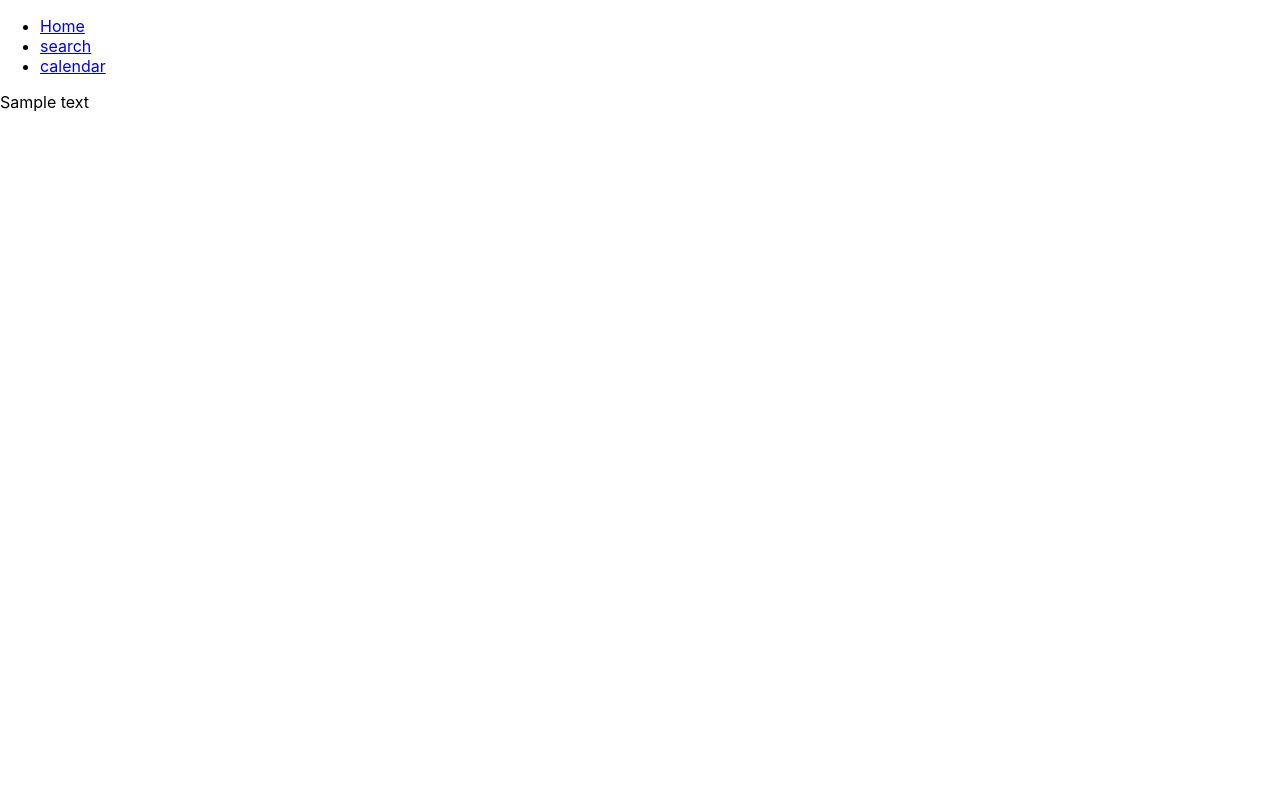
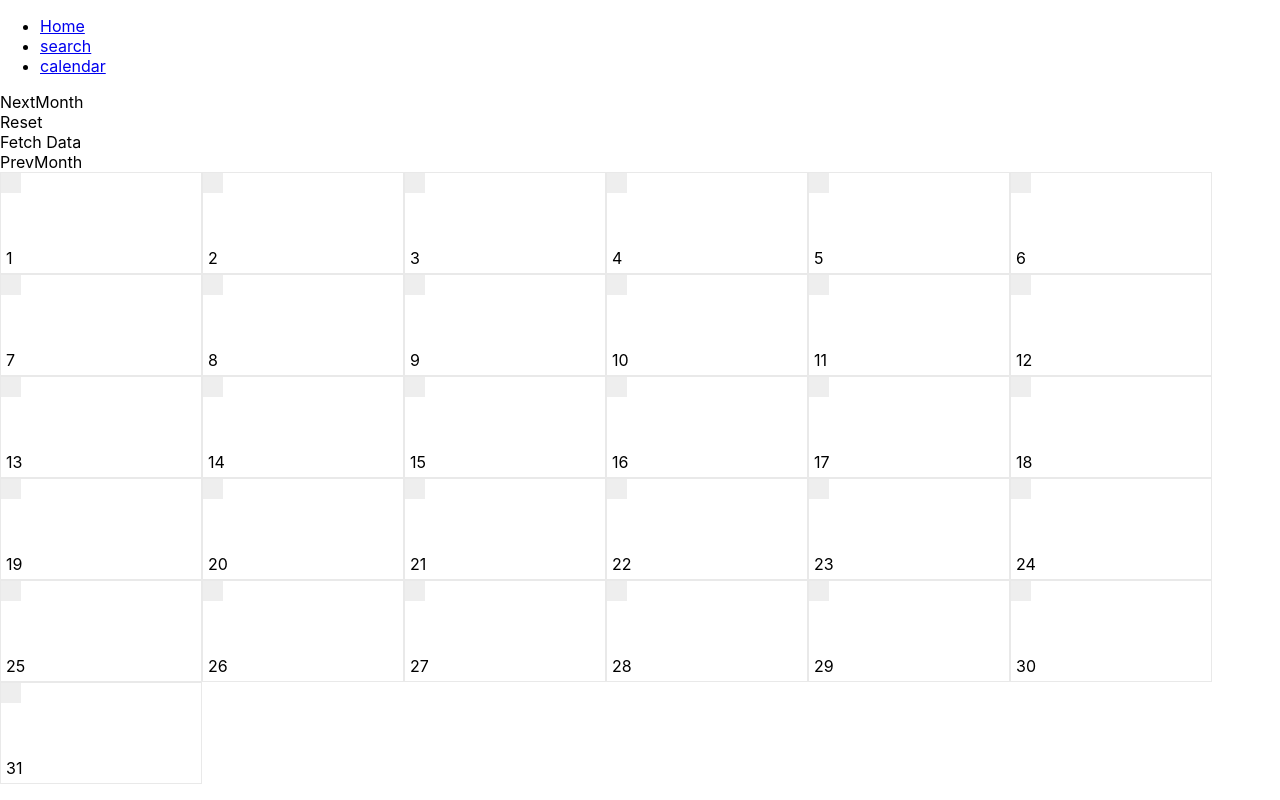
Before and after one commit to emkuzet/sample-calendar, a React app: page /Search in a window 1280 px wide. Built offline with nearby package versions, Linux system fonts and the light colour scheme; no server answers.

Commit message:
adding calendar

```diff
--- a/src/actions/action.js
+++ b/src/actions/action.js
@@ -3,7 +3,6 @@ import axios from 'axios';
 
 export const fetchData = () => ({
     type: types.FETCH_DATA,
-    fetchStatus: true
 });
 
 export const fetchDataComplete = (sampleData) => ({
@@ -13,7 +12,6 @@ export const fetchDataComplete = (sampleData) => ({
 
 export const fetchError = () => ({
     type: types.FETCH_ERROR,
-    fetchStatus: false
 });
 
 export const fetchDataSuccess = () => dispatch => {
@@ -27,3 +25,55 @@ export const fetchDataSuccess = () => dispatch => {
         console.log(error);
       })
 }
+
+export const createCalendar = () => ({
+    type: types.CREATE_CALENDAR,
+    calendarItem: createMonthCalendar()
+});
+
+export const editCalendar = (id) => ({
+    type: types.EDIT_CALENDAR,
+    id: id,
+    note: 'TEST'
+});
+
+
+
+function daysInMonth(month, year) {
+    return new Date(year, month, 0).getDate() + 1 ;
+}
+
+function createMonthCalendar(){
+
+    let currentMonth = new Date().getMonth();
+    let currentYear= new Date().getFullYear();
+
+    const daysCount = daysInMonth(currentMonth, currentYear);
+    let calendarDay = 0;
+    let allMonth = [];
+
+    do {
+        calendarDay = calendarDay + 1;
+        allMonth.push( new Object({ id : calendarDay , note: ''}));
+    } while (calendarDay < daysCount );
+    return allMonth;
+
+}
+
+export const fillCalendar = (sampleData) => dispatch => {
+    dispatch(fillSingleData(sampleData, getRandomInt(30)))
+    dispatch(fillSingleData(sampleData, getRandomInt(30)))
+    dispatch(fillSingleData(sampleData, getRandomInt(30)))
+    dispatch(fillSingleData(sampleData, getRandomInt(30)))
+}
+
+
+function getRandomInt(max) {
+    return Math.floor(Math.random() * Math.floor(max));
+  }
+
+export const fillSingleData = (sampleData, id) => ({
+    type: types.FILL_DATA,
+    id: id,
+    note: sampleData[getRandomInt(10)].name
+})
--- a/src/actions/actionTypes.js
+++ b/src/actions/actionTypes.js
@@ -2,3 +2,6 @@ export const FETCH_DATA = 'FETCH_DATA';
 export const FETCH_ERROR = 'FETCH_ERROR';
 export const FETCH_DATA_SUCCESS = 'FETCH-DATA-SUCCESS';
 export const SINGLE_EDIT = 'SINGLE_EDIT';
+export const CREATE_CALENDAR = 'CREATE_CALENDAR';
+export const EDIT_CALENDAR = 'EDIT_CALENDAR';
+export const FILL_DATA = 'FILL_DATA';
--- a/src/components/calendar.js
+++ b/src/components/calendar.js
@@ -14,6 +14,11 @@ class Calendar extends Component {
 
 }
 
+function search(){
+
+
+}
+
 const stateToProps = state =>( {
 
 });
--- a/src/components/search.js
+++ b/src/components/search.js
@@ -1,33 +1,67 @@
 import React, { Component } from 'react';
 import { connect } from 'react-redux';
-import { fetchDataSuccess } from '../actions/action';
+import { fetchDataSuccess, createCalendar, fillCalendar } from '../actions/action';
 import SearchSingle from './searchSingle';
 import PropTypes  from 'prop-types';
+import './search.scss';
 
 class Search extends Component {
 
-    componentDidMount(){
-        this.props.Test()
+    constructor(props){
+        super(props)
+        this.FillCalendar = this.FillCalendar.bind(this);
+        this.createCalendar = this.createCalendar.bind(this);
     }
 
+    createCalendar(){
+        this.props.CreateCalendar()
+    }
+
+    FillCalendar(){
+        this.props.FillCalendar(this.props.sampleData);
+    }
+
+    componentDidMount(){
+        this.props.CreateCalendar()
+        this.props.PullApi();
+    }
+
+
     render() {
-        console.log( this.props);
+
         return(
-            <SearchSingle/>
+            <div className="Container">
+                 <div className="Navigation">
+                    <div className="nextMonth"> NextMonth </div>
+                    <div className="resetData" onClick={this.createCalendar}> Reset </div>
+                    <div className="fetchData"  onClick={this.FillCalendar}> Fetch Data </div>
+                    <div className="prevMonth"> PrevMonth </div>
+                </div>
+
+                 <div className="Calendar">
+                    {this.props.calendarItem.map((days, index )  =>
+                        <SearchSingle key={index} number={days.id} note={days.note} /> , this
+                    )}
+                </div>
+            </div>
+
         );
     }
-}
+};
 
 const stateToProps = (state) => {
-       return state.sampleData
+       return state
 };
 
 const actionToProps =  dispatch => ({
-        Test : () => dispatch(fetchDataSuccess())
+    PullApi : () => dispatch(fetchDataSuccess()),
+    CreateCalendar : () => dispatch(createCalendar()),
+    FillCalendar : (sampleData) => dispatch(fillCalendar(sampleData))
 })
 
 Search.propTypes = {
-    Test: PropTypes.func.isRequired
+    PullApi: PropTypes.func.isRequired,
+    CreateCalendar: PropTypes.func.isRequired
 }
 
 export default connect(stateToProps,actionToProps)(Search);
--- a/src/components/search.scss
+++ b/src/components/search.scss
@@ -0,0 +1,31 @@
+.Container{
+    .Navigation{
+
+    }
+}
+
+.Calendar{
+    display: flex;
+    flex-direction: row;
+    flex-wrap: wrap;
+
+    .single-day{
+        width: 200px;
+        height: 100px;
+        border: 1px solid #e9e9e9;
+        display: flex;
+    }
+
+    .single-day-number{
+       align-self: flex-end;
+       padding-left: 5px;
+       padding-bottom: 5px
+    }
+
+    .single-note{
+        position: absolute;
+        padding: 10px;
+        background: #eee;
+        font-size: 12px;
+    }
+}
--- a/src/components/searchSingle.js
+++ b/src/components/searchSingle.js
@@ -1,14 +1,40 @@
 import React, { Component } from 'react';
+import { connect } from 'react-redux';
+import { editCalendar } from '../actions/action';
 
 
 class SearchSingle extends Component{
+
+    constructor(props){
+        super(props)
+        this.editItem = this.editItem.bind(this);
+    }
+
+    editItem(id){
+        this.props.EditCalendar(id);
+    }
+
     render() {
+
         return(
-            <div>
-                Sample text
+            <div className="single-day" onClick={(e) => this.editItem(this.props.number)}>
+               <div className="single-day-number">
+                    {this.props.number}
+               </div>
+               <div className="single-note">
+                    {this.props.note}
+                </div>
             </div>
         )
     }
 }
 
-export default SearchSingle;
+const stateToProps = (state) => {
+    return state
+};
+
+const actionToProps =  dispatch => ({
+    EditCalendar : (id) => dispatch(editCalendar(id))
+})
+
+export default connect(stateToProps,actionToProps)(SearchSingle);
--- a/src/reducers/mainReducer.js
+++ b/src/reducers/mainReducer.js
@@ -2,6 +2,18 @@ import * as types from '../actions/actionTypes';
 
 const todos = (state = [], action) => {
     switch (action.type) {
+      case types.CREATE_CALENDAR:
+        return{
+          ...state,
+          calendarItem: action.calendarItem
+        }
+
+      case types.EDIT_CALENDAR:
+      return{
+        ...state,
+        calendarItem : state.calendarItem.map((singleDay) => singleDay.id === action.id ? {...singleDay, note : action.note }: singleDay)
+      }
+
       case types.FETCH_DATA:
         return {
           ...state,
@@ -16,6 +28,12 @@ const todos = (state = [], action) => {
       case types.SINGLE_EDIT:
       return state
 
+      case types.FILL_DATA:
+      return {
+        ...state,
+        calendarItem : state.calendarItem.map((singleDay) => singleDay.id === action.id ? {...singleDay, note : action.note }: singleDay)
+      }
+
       default:
         return state
     }
--- a/src/reducers/store.js
+++ b/src/reducers/store.js
@@ -6,8 +6,8 @@ const devTools = window.__REDUX_DEVTOOLS_EXTENSION_COMPOSE__ || compose;
 
 const initStore = {
     fetchStatus: false,
-    sampleData : {},
-    calendarItem: {},
+    sampleData : [],
+    calendarItem: [],
     editItem: {},
 
 }
```
